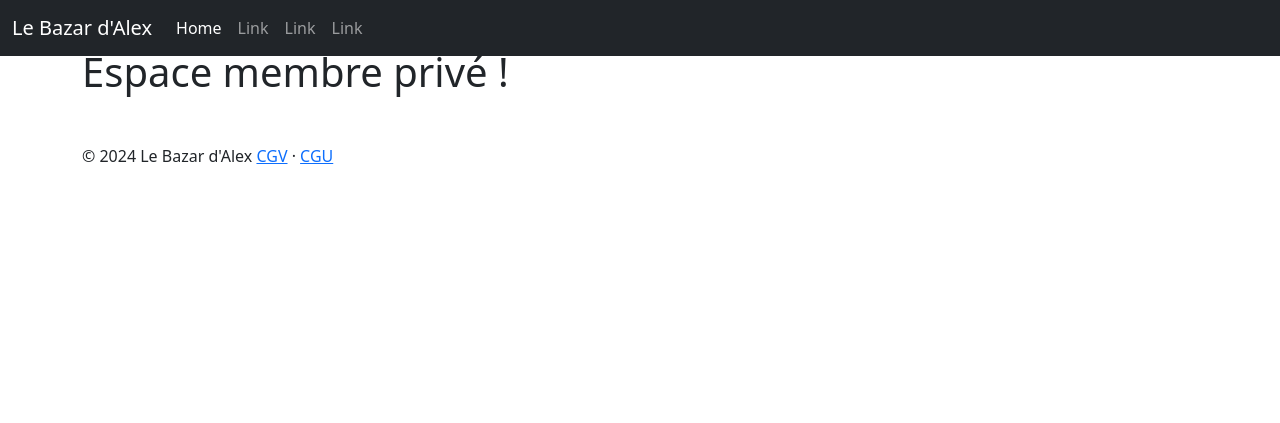
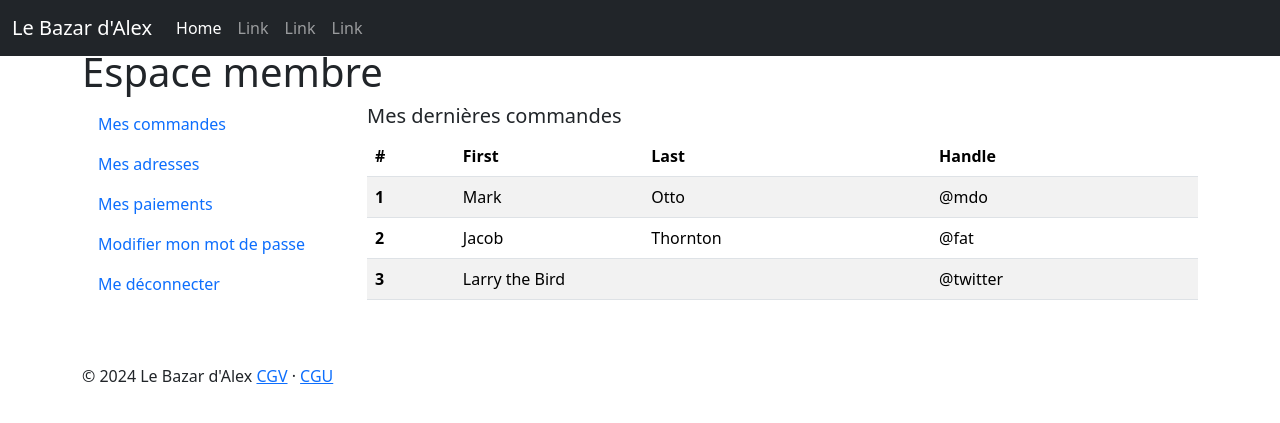
Before and after one commit to Aleks-DC/boutique_en_ligne, a Symfony app: template templates/account/index.html.twig in a window 1280 px wide. Shown: the top 423 px of the page. Run offline with Twig, Linux system fonts and the light colour scheme; the template is opened without the code that fills it, so the values that code supplies are empty; some libraries are stand-ins or nearby versions.

Commit message:
commit section 4 done

```diff
--- /dev/null
+++ b/templates/account/_menu.html.twig
@@ -0,0 +1,17 @@
+<ul class="nav flex-column bg-light-blue">
+    <li class="nav-item">
+        <a class="nav-link" href="{{ path('app_account') }}">Mes commandes</a>
+    </li>
+    <li class="nav-item">
+        <a class="nav-link" href="#">Mes adresses</a>
+    </li>
+    <li class="nav-item">
+        <a class="nav-link" href="#">Mes paiements</a>
+    </li>
+    <li class="nav-item">
+        <a class="nav-link" href="{{ path('app_account_modify_pwd') }}">Modifier mon mot de passe</a>
+    </li>
+    <li class="nav-item">
+        <a class="nav-link" href="{{ path('_logout_main') }}">Me déconnecter</a>
+    </li>
+</ul>
--- a/templates/account/index.html.twig
+++ b/templates/account/index.html.twig
@@ -2,6 +2,46 @@
 
 {% block body %}
     <div class="container my-5">
-        <h1>Espace membre privé !</h1>
+        <h1>Espace membre</h1>
+
+        <div class="row">
+            <div class="col-md-3">
+                {% include 'account/_menu.html.twig' %}
+            </div>
+
+            <div class="col-md-9">
+                <h5>Mes dernières commandes</h5>
+
+                <table class="table table-striped">
+                    <thead>
+                    <tr>
+                        <th scope="col">#</th>
+                        <th scope="col">First</th>
+                        <th scope="col">Last</th>
+                        <th scope="col">Handle</th>
+                    </tr>
+                    </thead>
+                    <tbody>
+                    <tr>
+                        <th scope="row">1</th>
+                        <td>Mark</td>
+                        <td>Otto</td>
+                        <td>@mdo</td>
+                    </tr>
+                    <tr>
+                        <th scope="row">2</th>
+                        <td>Jacob</td>
+                        <td>Thornton</td>
+                        <td>@fat</td>
+                    </tr>
+                    <tr>
+                        <th scope="row">3</th>
+                        <td colspan="2">Larry the Bird</td>
+                        <td>@twitter</td>
+                    </tr>
+                    </tbody>
+                </table>
+            </div>
+        </div>
     </div>
 {% endblock %}
--- a/templates/base.html.twig
+++ b/templates/base.html.twig
@@ -20,7 +20,7 @@
 <header data-bs-theme="dark">
     <nav class="navbar navbar-expand-md navbar-dark fixed-top bg-dark">
         <div class="container-fluid">
-            <a class="navbar-brand" href="#">Le Bazar d'Alex</a>
+            <a class="navbar-brand" href="/">Le Bazar d'Alex</a>
             <button class="navbar-toggler" type="button" data-bs-toggle="collapse" data-bs-target="#navbarCollapse"
                     aria-controls="navbarCollapse" aria-expanded="false" aria-label="Toggle navigation">
                 <span class="navbar-toggler-icon"></span>
@@ -28,7 +28,7 @@
             <div class="collapse navbar-collapse" id="navbarCollapse">
                 <ul class="navbar-nav me-auto mb-2 mb-md-0">
                     <li class="nav-item">
-                        <a class="nav-link active" aria-current="page" href="#">Home</a>
+                        <a class="nav-link active" aria-current="page" href="/">Home</a>
                     </li>
                     <li class="nav-item">
                         <a class="nav-link" href="#">Link</a>
@@ -41,7 +41,12 @@
                     </li>
                 </ul>
                 <div class="speed-menu">
-                    <a href=""><i data-feather="user"></i></a>
+                    {% if app.user %}
+                        <a href="{{ path('app_account') }}"><i data-feather="user"></i>{{ app.user.firstname }}</a>
+                    {% else %}
+                        <a href="{{ path('app_login') }}"><i data-feather="user"></i></a>
+                    {% endif %}
+
                     <a href=""><i data-feather="shopping-cart"></i></a>
                 </div>
             </div>
@@ -50,6 +55,16 @@
 </header>
 
 <main>
+    <div class="container">
+        {# read and display several types of flash messages #}
+        {% for label, messages in app.flashes %}
+            {% for message in messages %}
+                <div class="alert mt-4 alert-{{ label }}">
+                    {{ message }}
+                </div>
+            {% endfor %}
+        {% endfor %}
+    </div>
 
     {% block body %}{% endblock %}
 
--- a/templates/login/index.html.twig
+++ b/templates/login/index.html.twig
@@ -19,5 +19,8 @@
 
             <button type="submit" class="btn btn-success mt-3">Me connecter</button>
         </form>
+
+        <br/>
+        Vous n'avez pas encore de compte ? <a href="{{ path('app_register') }}">Inscrivez-vous</a>
     </div>
 {% endblock %}
--- a/templates/register/index.html.twig
+++ b/templates/register/index.html.twig
@@ -6,5 +6,10 @@
     <div class="container my-5">
         <h1>Inscription</h1>
         {{ form(registerForm) }}
+
+        <br/>
+        Vous avez déjà un compte ? <a href="{{ path('app_login') }}">Se connecter</a>
     </div>
+
+
 {% endblock %}
```
Also changed, not shown: src/Controller/AccountController.php (+31 -0 lines), src/Controller/RegisterController.php (+6 -5 lines), src/Form/PasswordUserType.php (added, +91 -0 lines), templates/account/password.html.twig (added, +20 -0 lines).
